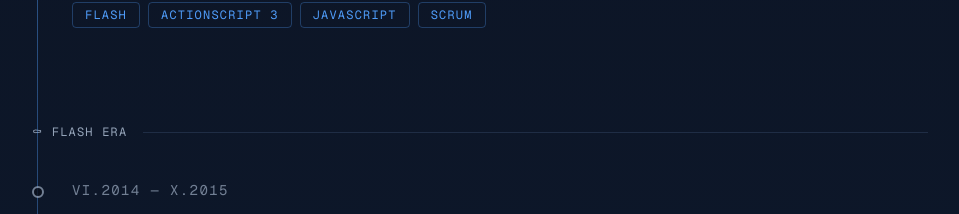
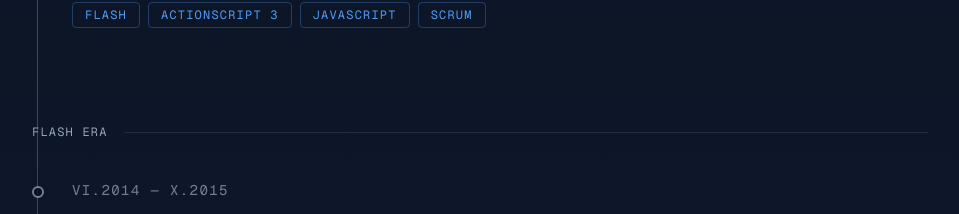
Before and after one commit to Jamisu/action-point, a Next.js app: page / in a window 1280 px wide. Shown: the part 4320-4534 px from the top of the page, without its empty margins (160-1119 px from the left). Built offline with nearby package versions, Linux system fonts and the light colour scheme.

Commit message:
Experience test repeared

```diff
--- a/src/sections/Experience.tsx
+++ b/src/sections/Experience.tsx
@@ -23,7 +23,7 @@ function JobEntry({ job, index, isLegacyFirst }: { job: Job; index: number; isLe
     <>
       {isLegacyFirst && (
         <div className="flex items-center gap-4 my-10">
-          <span className="font-mono text-xs uppercase tracking-widest text-[#94a3b8]">⚰ Flash era</span>
+          <span className="font-mono text-xs uppercase tracking-widest text-[#94a3b8]"> Flash era</span>
           <div className="flex-1 h-px bg-[#1f2d45]" />
         </div>
       )}
@@ -73,7 +73,6 @@ function JobEntry({ job, index, isLegacyFirst }: { job: Job; index: number; isLe
         }`}>
           {job.description}
         </p>
-
 
         <div className="flex flex-wrap gap-2">
           {job.tags.map(tag => (
```
Also changed, not shown: 1 other file (tests, documents, lock files or other folders).
